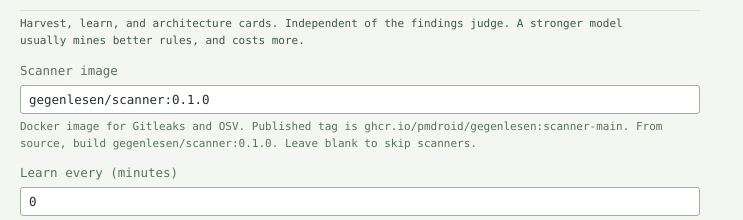
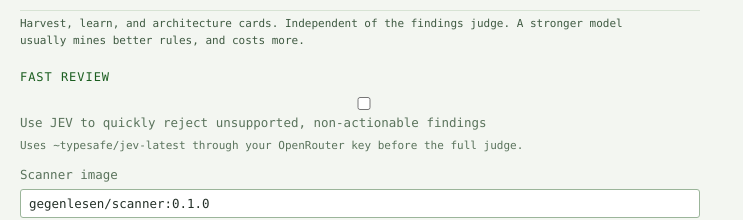
Before and after one commit to pmdroid/gegenlesen, a React (Vite) app in the folder frontend/: page /setup in a window 1280 px wide. Shown: the part 1106-1326 px from the top of the page, without its empty margins (0-743 px from the left). Built offline with nearby package versions, Linux system fonts and the light colour scheme; no server answers.

Commit message:
feat: expose JEV gate in Ledger settings

```diff
--- a/frontend/src/api.ts
+++ b/frontend/src/api.ts
@@ -160,6 +160,13 @@ export interface EngineModel {
   description?: string;
 }
 
+export interface JevConfig {
+  enabled: boolean;
+  model: string;
+  min_confidence: number;
+  timeout_sec: number;
+}
+
 export interface SettingsDTO {
   bind: string;
   port: number;
@@ -170,6 +177,7 @@ export interface SettingsDTO {
   engine_profiles: EngineProfiles;
   opencode_image: string;
   scanner_image?: string;
+  jev: JevConfig;
   limits: Limits;
   openrouter_configured: boolean;
   engine_auth?: Record<string, EngineAuthStatus>;
@@ -187,6 +195,9 @@ export interface SettingsUpdate {
   };
   openrouter_api_key?: string;
   scanner_image?: string;
+  jev?: {
+    enabled?: boolean;
+  };
   risk?: {
     mode?: RiskMode;
     appetite?: number;
--- a/frontend/src/pages/Setup.tsx
+++ b/frontend/src/pages/Setup.tsx
@@ -59,6 +59,7 @@ export function SetupPage() {
   const [appetite, setAppetite] = useState(1);
   const [riskMode, setRiskMode] = useState<RiskMode>("shadow");
   const [learnMinutes, setLearnMinutes] = useState(0);
+  const [jevEnabled, setJevEnabled] = useState(false);
 
   useEffect(() => {
     const data = settings.data;
@@ -77,6 +78,7 @@ export function SetupPage() {
     setAppetite(data.risk.appetite);
     setRiskMode(data.risk.mode);
     setLearnMinutes(data.limits.learn_interval_minutes ?? 0);
+    setJevEnabled(data.jev.enabled);
   }, [settings.data]);
 
   useEffect(() => {
@@ -144,6 +146,7 @@ export function SetupPage() {
         },
         openrouter_api_key: apiKey.trim() || undefined,
         scanner_image: scannerImage.trim(),
+        jev: { enabled: jevEnabled },
         risk: { mode: riskMode, appetite },
         limits: { learn_interval_minutes: learnMinutes },
       }),
@@ -395,6 +398,18 @@ export function SetupPage() {
           Harvest, learn, and architecture cards. Independent of the findings judge. A stronger
           model usually mines better rules, and costs more.
         </p>
+        <h2>fast review</h2>
+        <label>
+          <input
+            type="checkbox"
+            checked={jevEnabled}
+            onChange={(event) => setJevEnabled(event.target.checked)}
+          />
+          Use JEV to quickly reject unsupported, non-actionable findings
+          <span className="formhint">
+            Uses {settings.data?.jev.model ?? "~typesafe/jev-latest"} through your OpenRouter key before the full judge.
+          </span>
+        </label>
         <label>
           Scanner image
           <input
```
Also changed, not shown: 2 other files (tests, documents, lock files or other folders).
